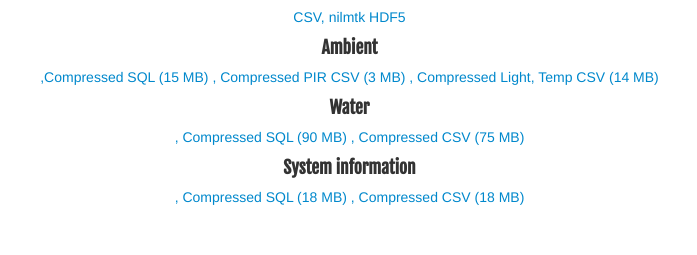
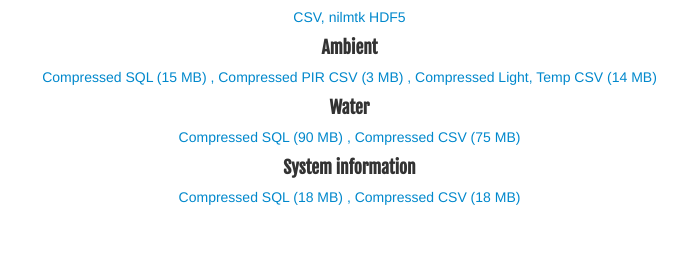
Before and after one commit to iawe/iawe.github.io, a plain HTML site: page index.html in a window 1280 px wide. Shown: the part 3161-3416 px from the top of the page, 288-985 px from the left. Drawn offline with nearby package versions, Linux system fonts and the light colour scheme.

Commit message:
Update index.html
removed unneeded commas

```diff
--- a/index.html
+++ b/index.html
@@ -316,19 +316,19 @@
         <a href="https://www.iiitd.edu.in/~nipunb/iawe/iawe.h5"> nilmtk HDF5</a>
         <br/>
         <h4>Ambient</h4>
-        <a href="https://www.iiitd.edu.in/~nipunb/iawe/multisensor.sql.tar.gz">,Compressed SQL (15 MB)</a>
+        <a href="https://www.iiitd.edu.in/~nipunb/iawe/multisensor.sql.tar.gz">Compressed SQL (15 MB)</a>
         <a href="https://www.iiitd.edu.in/~nipunb/iawe/pir.csv.tar.gz">, Compressed PIR CSV (3 MB) </a>
         <a href="https://www.iiitd.edu.in/~nipunb/iawe/light_temp.csv.tar.gz"> , Compressed Light, Temp CSV (14 MB)</a>
         <br/>
 
         <h4>Water</h4>
-        <a href="https://www.iiitd.edu.in/~nipunb/iawe/water.sql.tar.gz">, Compressed SQL (90 MB)</a>
+        <a href="https://www.iiitd.edu.in/~nipunb/iawe/water.sql.tar.gz">Compressed SQL (90 MB)</a>
         <a href="https://www.iiitd.edu.in/~nipunb/iawe/water_meter.csv.tar.gz">, Compressed CSV (75 MB)</a>
         <br/>
 
 
         <h4>System information</h4>
-        <a href="https://www.iiitd.edu.in/~nipunb/iawe/sys_info.sql.tar.gz">, Compressed SQL (18 MB)</a>
+        <a href="https://www.iiitd.edu.in/~nipunb/iawe/sys_info.sql.tar.gz">Compressed SQL (18 MB)</a>
         <a href="https://www.iiitd.edu.in/~nipunb/iawe/sys_info.csv.tar.gz">, Compressed CSV (18 MB)</a>
         <br/>
 
```
